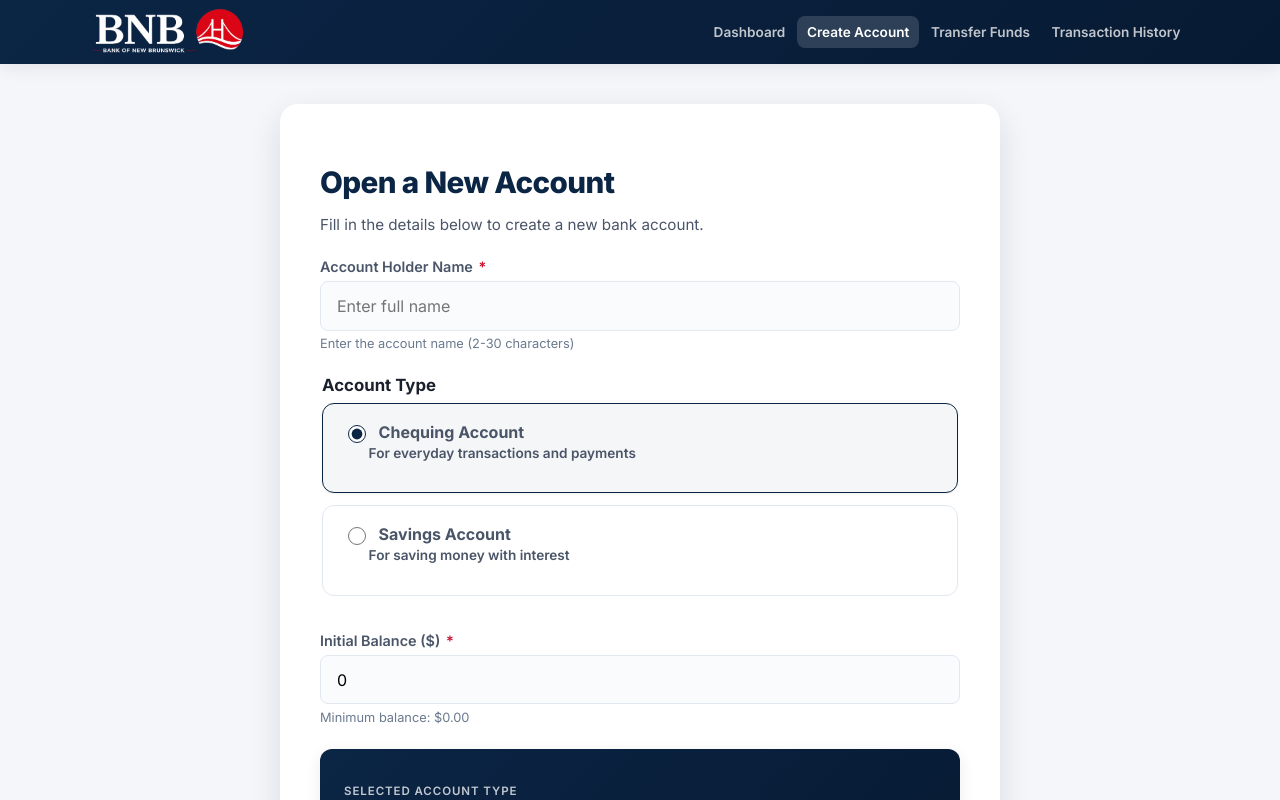
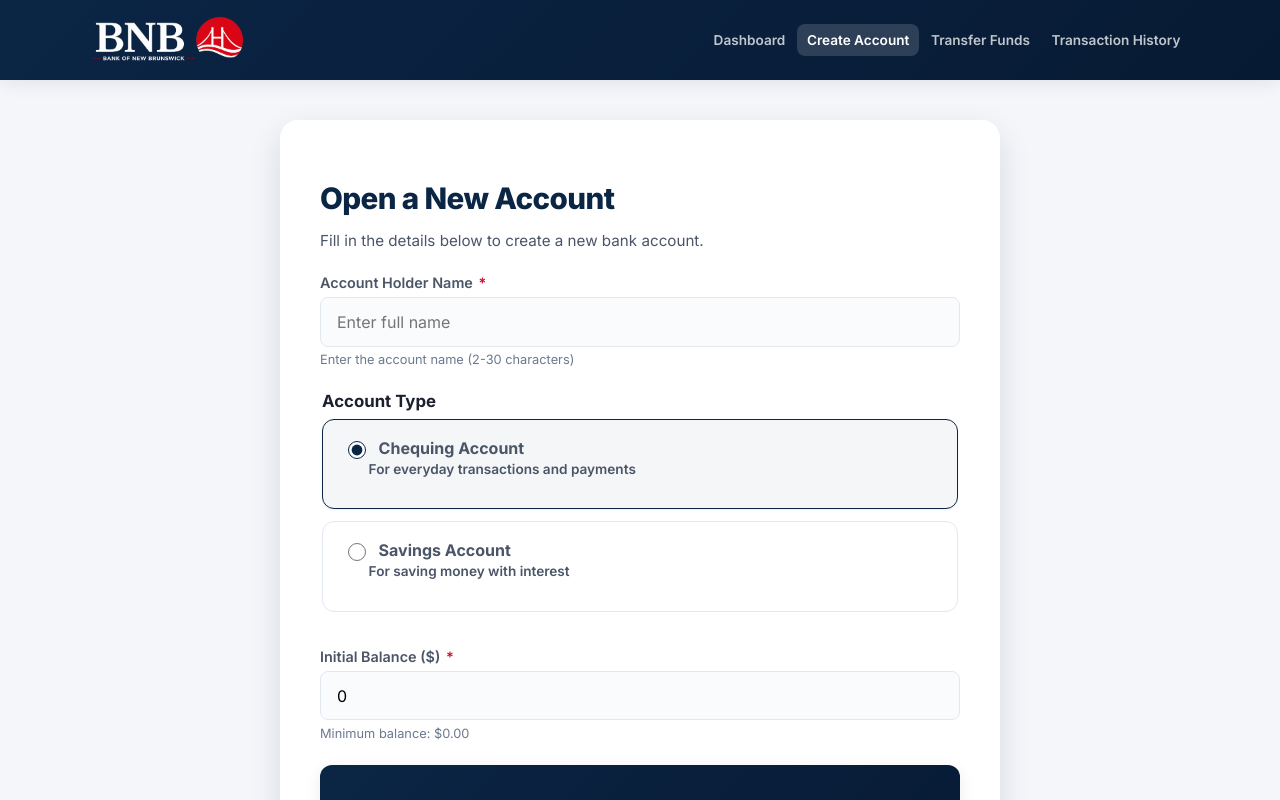
Before and after one commit to BalwantSandhu/bnb-banking, an Angular app: page /accounts/create in a window 1280 px wide. Shown: the top 800 px of the page. Built offline with nearby package versions, Linux system fonts and the light colour scheme.

Commit message:
fixed nav bar height

```diff
--- a/src/app/app.component.scss
+++ b/src/app/app.component.scss
@@ -26,7 +26,7 @@
   .app-header-inner {
     max-width: 1100px;
     margin: 0 auto;
-    height: 64px;
+    height: 80px;
     padding: 0 var(--space-md);
     display: flex;
     align-items: center;
```
